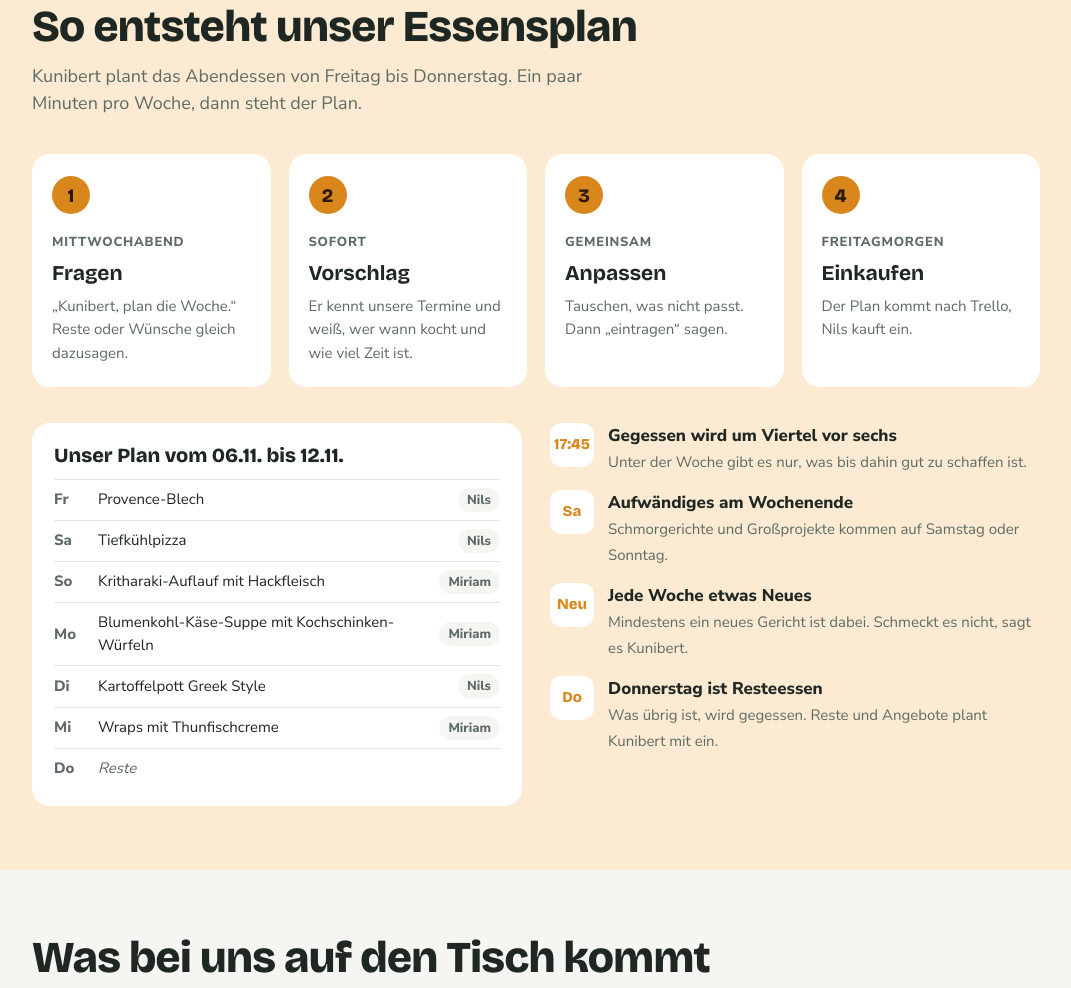
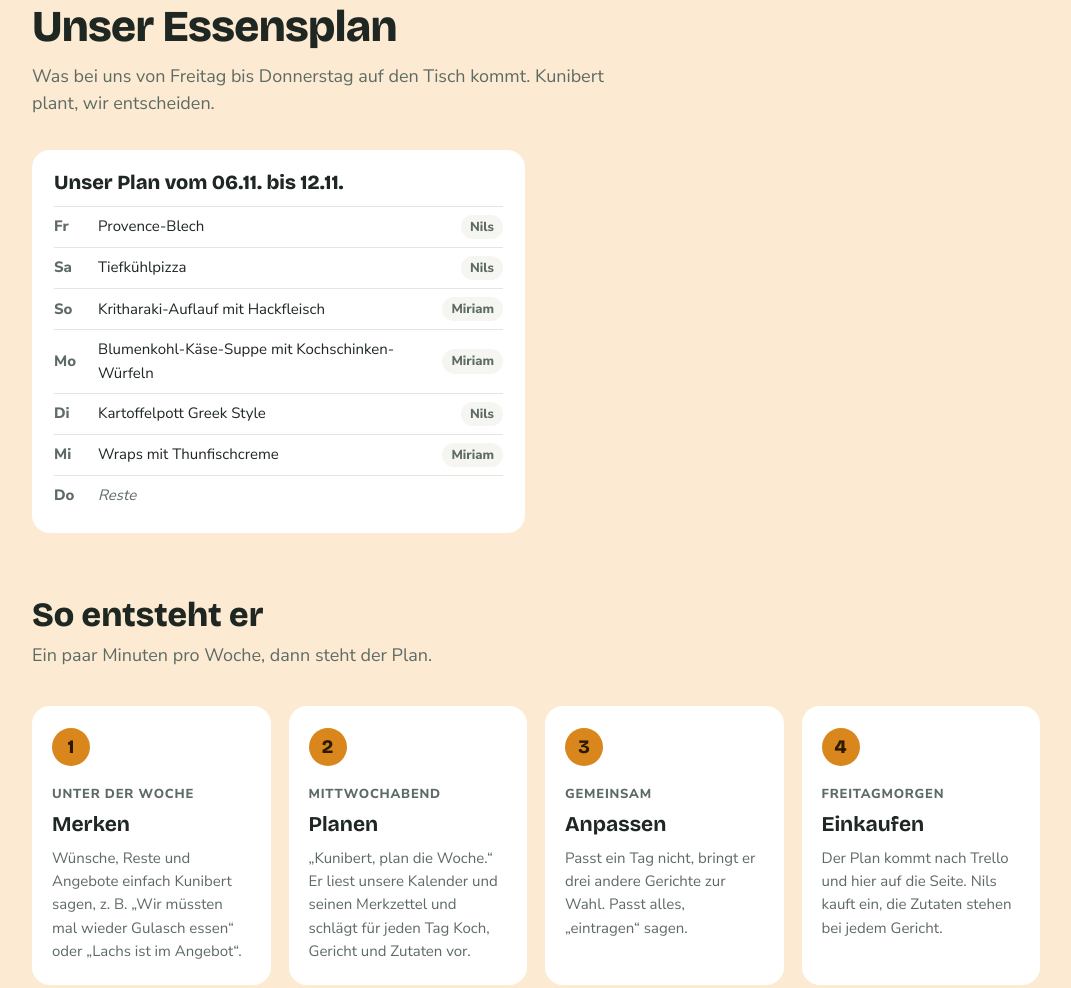
Before and after one commit to gaudlitznils-design/ki-team-ga, a plain HTML site: page index.html in a window 1280 px wide. Shown: the part 3126-4114 px from the top of the page, without its empty margins (104-1175 px from the left). Drawn offline with nearby package versions, Linux system fonts and the light colour scheme; no server answers.

Commit message:
Essensplan: Plan nach oben, Ablauf und Regeln auf aktuellem Stand
- Abschnitt beginnt mit Unser Essensplan: diese und nächste Woche
  nebeneinander, ohne Plan für nächste Woche ein Hinweis
- So entsteht er: Merken, Planen, Anpassen, Einkaufen nach dem
  aktuellen Ablauf von Woche planen (Merkzettel, drei Alternativen,
  eintragen, Trello und Website)
- Darauf achtet Kunibert: 17:45, Freitags kocht Nils, Aufwändiges am
  Wochenende, Blitzgerichte, ein bis drei neue Gerichte, Resteessen

Co-Authored-By: Claude Opus 5.5 <noreply@anthropic.com>
Claude-Session: https://claude.ai/code/session_01Uu4JKrqssxp8W1isSCbYkF

```diff
--- a/index.html
+++ b/index.html
@@ -172,7 +172,11 @@ html:has(dialog[open]){overflow:hidden}
 .steps .when{font-size:13px;font-weight:800;text-transform:uppercase;letter-spacing:.06em;color:var(--soft)}
 .steps b{display:block;font-family:var(--f-display);font-size:21px;margin:2px 0 6px}
 .steps p{font-size:15px;color:var(--soft)}
-.plan-row{display:grid;grid-template-columns:minmax(0,1fr) minmax(0,1fr);gap:28px;margin-top:36px;align-items:start}
+.weeks{display:grid;grid-template-columns:repeat(2,minmax(0,1fr));gap:22px;margin-top:32px;align-items:start}
+.week.empty{background:transparent;border:2px dashed color-mix(in srgb,var(--c-kunibert) 45%,transparent);color:var(--soft);font-size:15px}
+.week.empty p+p{margin-top:6px}
+.plan-band .sub{font-size:clamp(26px,3.6vw,34px);margin-top:64px}
+.plan-band .sub+.intro{margin-top:8px}
 .week{background:var(--card);border-radius:18px;padding:22px 22px 18px}
 .week h3{font-size:20px;margin-bottom:12px}
 .day{display:grid;grid-template-columns:34px 1fr auto;gap:10px;align-items:center;padding:8px 0;border-top:1px solid var(--line);font-size:15px}
@@ -189,9 +193,8 @@ html:has(dialog[open]){overflow:hidden}
 .day.today+.day{border-top-color:transparent}
 .day.today .wd{color:var(--c-kunibert)}
 .day .now{display:block;font-size:10px;font-weight:800;text-transform:uppercase;letter-spacing:.05em;color:var(--c-kunibert);line-height:1}
-.week h3.next{margin-top:22px}
-.facts{list-style:none;margin:0;padding:0;display:flex;flex-direction:column;gap:14px}
-.facts li{display:grid;grid-template-columns:44px 1fr;gap:14px;align-items:start}
+.facts{list-style:none;margin:24px 0 0;padding:0;display:grid;grid-template-columns:repeat(3,minmax(0,1fr));gap:20px 28px}
+.facts li{display:grid;grid-template-columns:44px 1fr;gap:14px;align-items:start;min-width:0}
 .facts .ic{width:44px;height:44px;border-radius:12px;background:var(--card);display:grid;place-items:center;font-family:var(--f-display);font-weight:800;font-size:15px;color:var(--c-kunibert)}
 .facts b{display:block}
 .facts span{color:var(--soft);font-size:15px}
@@ -218,7 +221,8 @@ footer{padding-block:28px 48px;text-align:center;color:var(--soft);font-size:14p
 
 @media (max-width:860px){
   .steps{grid-template-columns:repeat(2,minmax(0,1fr))}
-  .plan-row{grid-template-columns:1fr}
+  .weeks{grid-template-columns:1fr}
+  .facts{grid-template-columns:repeat(2,minmax(0,1fr))}
 }
 @media (max-width:520px){
   .sheet{width:100%;max-width:100%;margin:auto 0 0;border-radius:24px 24px 0 0;max-height:88dvh;padding-bottom:env(safe-area-inset-bottom,0px)}
@@ -230,6 +234,7 @@ footer{padding-block:28px 48px;text-align:center;color:var(--soft);font-size:14p
   .group a.mid .av{width:min(110px,calc((100vw - 32px) / var(--hn,3) + 30px));height:auto}
   .group .av.initial{font-size:40px}
   .steps{grid-template-columns:1fr}
+  .facts{grid-template-columns:1fr}
   .top nav a{padding:6px 8px;font-size:14px}
   .tabs{width:100%}
   .tab{flex:1;padding:7px 6px}
@@ -273,23 +278,28 @@ footer{padding-block:28px 48px;text-align:center;color:var(--soft);font-size:14p
 
   <section id="essensplan" class="plan-band">
     <div class="wrap">
-      <h2>So entsteht unser Essensplan</h2>
-      <p class="intro">Kunibert plant das Abendessen von Freitag bis Donnerstag. Ein paar Minuten pro Woche, dann steht der Plan.</p>
+      <h2>Unser Essensplan</h2>
+      <p class="intro">Was bei uns von Freitag bis Donnerstag auf den Tisch kommt. Kunibert plant, wir entscheiden.</p>
+      <div class="weeks" id="week"></div>
+
+      <h3 class="sub">So entsteht er</h3>
+      <p class="intro">Ein paar Minuten pro Woche, dann steht der Plan.</p>
       <ol class="steps">
-        <li><span class="when">Mittwochabend</span><b>Fragen</b><p>„Kunibert, plan die Woche.“ Reste oder Wünsche gleich dazusagen.</p></li>
-        <li><span class="when">Sofort</span><b>Vorschlag</b><p>Er kennt unsere Termine und weiß, wer wann kocht und wie viel Zeit ist.</p></li>
-        <li><span class="when">Gemeinsam</span><b>Anpassen</b><p>Tauschen, was nicht passt. Dann „eintragen“ sagen.</p></li>
-        <li><span class="when">Freitagmorgen</span><b>Einkaufen</b><p>Der Plan kommt nach Trello, Nils kauft ein.</p></li>
+        <li><span class="when">Unter der Woche</span><b>Merken</b><p>Wünsche, Reste und Angebote einfach Kunibert sagen, z.&nbsp;B. „Wir müssten mal wieder Gulasch essen“ oder „Lachs ist im Angebot“.</p></li>
+        <li><span class="when">Mittwochabend</span><b>Planen</b><p>„Kunibert, plan die Woche.“ Er liest unsere Kalender und seinen Merkzettel und schlägt für jeden Tag Koch, Gericht und Zutaten vor.</p></li>
+        <li><span class="when">Gemeinsam</span><b>Anpassen</b><p>Passt ein Tag nicht, bringt er drei andere Gerichte zur Wahl. Passt alles, „eintragen“ sagen.</p></li>
+        <li><span class="when">Freitagmorgen</span><b>Einkaufen</b><p>Der Plan kommt nach Trello und hier auf die Seite. Nils kauft ein, die Zutaten stehen bei jedem Gericht.</p></li>
       </ol>
-      <div class="plan-row">
-        <div class="week" id="week"></div>
-        <ul class="facts">
-          <li><span class="ic">17:45</span><div><b>Gegessen wird um Viertel vor sechs</b><span>Unter der Woche gibt es nur, was bis dahin gut zu schaffen ist.</span></div></li>
-          <li><span class="ic">Sa</span><div><b>Aufwändiges am Wochenende</b><span>Schmorgerichte und Großprojekte kommen auf Samstag oder Sonntag.</span></div></li>
-          <li><span class="ic">Neu</span><div><b>Jede Woche etwas Neues</b><span>Mindestens ein neues Gericht ist dabei. Schmeckt es nicht, sagt es Kunibert.</span></div></li>
-          <li><span class="ic">Do</span><div><b>Donnerstag ist Resteessen</b><span>Was übrig ist, wird gegessen. Reste und Angebote plant Kunibert mit ein.</span></div></li>
-        </ul>
-      </div>
+
+      <h3 class="sub">Darauf achtet Kunibert</h3>
+      <ul class="facts">
+        <li><span class="ic">17:45</span><div><b>Gegessen wird um Viertel vor sechs</b><span>Unter der Woche gibt es nur, was bis dahin gut zu schaffen ist.</span></div></li>
+        <li><span class="ic">Fr</span><div><b>Freitags kocht Nils</b><span>Sonst kocht, wer tagsüber die Kinder hatte. Ansonsten wechseln wir uns ab.</span></div></li>
+        <li><span class="ic">Sa</span><div><b>Aufwändiges am Wochenende</b><span>Schmorgerichte und Großprojekte kommen auf Samstag oder Sonntag, im Herbst und Winter öfter.</span></div></li>
+        <li><span class="ic">30</span><div><b>Wenig Zeit? Blitzgericht</b><span>An knappen Tagen gibt es etwas, das in 30 Minuten fertig ist, oder etwas Vorgekochtes.</span></div></li>
+        <li><span class="ic">Neu</span><div><b>Ein bis drei neue Gerichte</b><span>Je ruhiger die Woche, desto mehr Neues ist dabei. Schmeckt etwas nicht, sagt es Kunibert.</span></div></li>
+        <li><span class="ic">Do</span><div><b>Donnerstag ist Resteessen</b><span>Was übrig ist, wird gegessen. Reste und Angebote plant Kunibert vorher schon mit ein.</span></div></li>
+      </ul>
     </div>
   </section>
 
@@ -430,9 +440,9 @@ footer{padding-block:28px 48px;text-align:center;color:var(--soft);font-size:14p
     if(v.zutaten) m.appendChild(el('span','zut',v.zutaten));
     return m;
   }
-  function weekBlock(box,fr,byD,title,cls){
-    var end=addDays(fr,6), today=iso(new Date());
-    var h=el('h3',cls||null,title+fmt(iso(fr)).slice(0,6)+' bis '+fmt(iso(end)).slice(0,6)); box.appendChild(h);
+  function weekBlock(wrap,fr,byD,title){
+    var end=addDays(fr,6), today=iso(new Date()), box=el('div','week'); wrap.appendChild(box);
+    box.appendChild(el('h3',null,title+fmt(iso(fr)).slice(0,6)+' bis '+fmt(iso(end)).slice(0,6)));
     for(var i=0;i<7;i++){var d=addDays(fr,i), k=iso(d), list=byD[k]||[], r=el('div','day'+(k===today?' today':''));
       var wd=el('span','wd',WD[d.getDay()]); if(k===today) wd.appendChild(el('span','now','heute')); r.appendChild(wd);
       if(list.length){var c=el('div'); list.forEach(function(v){c.appendChild(meal(v));}); r.appendChild(c);
@@ -447,9 +457,11 @@ footer{padding-block:28px 48px;text-align:center;color:var(--soft);font-size:14p
     if(!keys.length){ wk.hidden=true; return; }
     // live: die Woche, in der heute liegt; Ersatz wie bisher: die Woche des letzten Eintrags
     var fr=live?friOf(new Date()):friOf(dOf(keys[keys.length-1]));
-    weekBlock(wk,fr,byD,'Unser Plan vom ');
+    weekBlock(wk,fr,byD,live?'Diese Woche: ':'Unser Plan vom ');
     var nfr=addDays(fr,7), nend=iso(addDays(nfr,6)), nstart=iso(nfr);
-    if(keys.some(function(k){return k>=nstart && k<=nend;})) weekBlock(wk,nfr,byD,'Nächste Woche: ','next');
+    if(keys.some(function(k){return k>=nstart && k<=nend;})) weekBlock(wk,nfr,byD,'Nächste Woche: ');
+    else if(live){ var e=el('div','week empty'); e.appendChild(el('h3',null,'Nächste Woche: '+fmt(nstart).slice(0,6)+' bis '+fmt(nend).slice(0,6)));
+      e.appendChild(el('p',null,'Noch nicht geplant.')); e.appendChild(el('p',null,'Kunibert plant meist mittwochabends, dann steht die Woche hier.')); wk.appendChild(e); }
   }
   PLAN.then(function(V){ showWeeks(V,true); })
       .catch(function(e){ console.warn('Wochenplan aus Google Sheets nicht geladen, nehme data/gerichte.json:',e); showWeeks(D.verlauf,false); });
```
Also changed, not shown: 1 other file.
